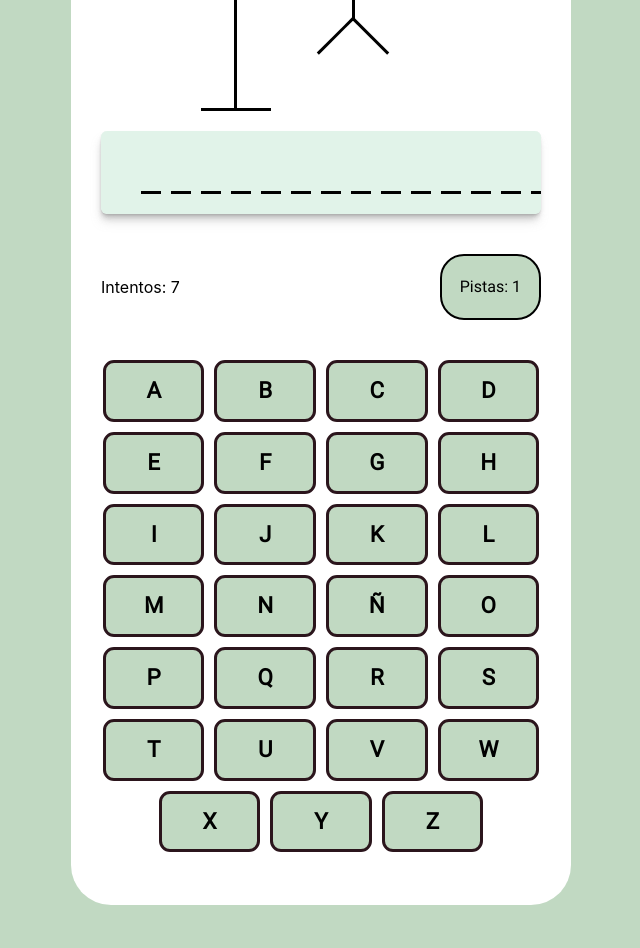
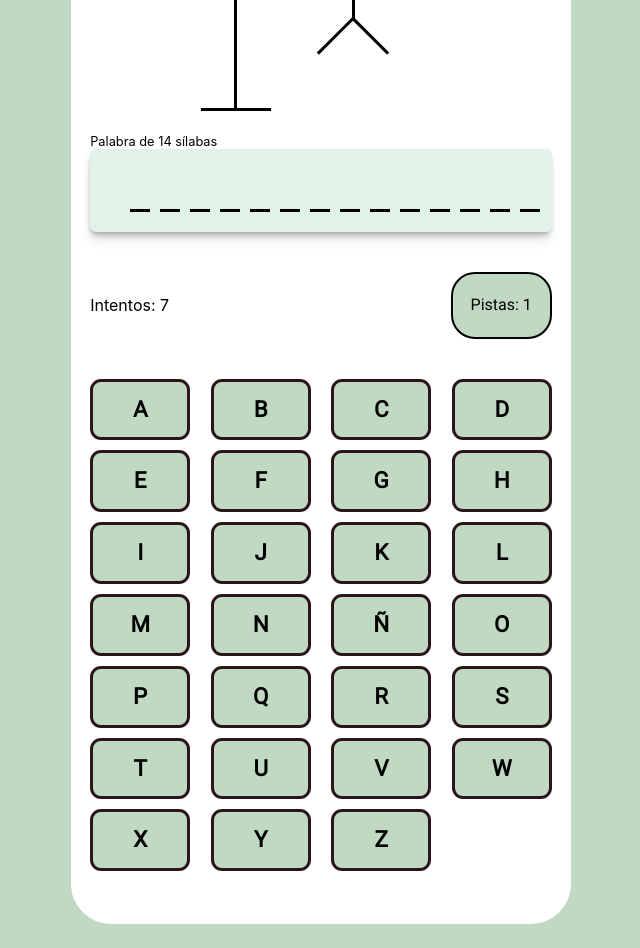
Before and after one commit to Renato6GS/hangame-app, a Next.js app: page /Game/1 in a window 1280 px wide. Shown: the part 380-1328 px from the top of the page, without its empty margins (319-959 px from the left). Built offline with nearby package versions, Linux system fonts and the light colour scheme; no server answers; what cohere-ai would draw is missing.

Commit message:
fix grid alphabet display

```diff
--- a/components/ButtonLetter/index.jsx
+++ b/components/ButtonLetter/index.jsx
@@ -71,7 +71,12 @@ export default function ButtonLetter({ letter, word }) {
   };
 
   return (
-    <button className={styles.letterContainer} onClick={handleClick} value={letter} disabled={deactivateButton}>
+    <button
+      type="button"
+      className={styles.letterContainer}
+      onClick={handleClick}
+      value={letter}
+      disabled={deactivateButton}>
       {letter}
     </button>
   );
--- a/components/ButtonLetter/styles.module.css
+++ b/components/ButtonLetter/styles.module.css
@@ -5,7 +5,7 @@
   display: flex;
   justify-content: center;
   align-items: center;
-  width: 22%;
+  width: 100px;
 
   font-size: 1.4rem;
   font-family: Roboto, sans-serif;
--- a/pages/Game/[id].jsx
+++ b/pages/Game/[id].jsx
@@ -55,6 +55,7 @@ export default function Game({ word = [], title = "a", id, numberOfClues = 0 })
         </section>
 
         {/* WORD HIDDEN */}
+        <small>Palabra de {word.length} sílabas</small>
         <section className={styles.wordContainer}>
           {wordState.map((w, i) => {
             return (
@@ -65,6 +66,7 @@ export default function Game({ word = [], title = "a", id, numberOfClues = 0 })
           })}
         </section>
 
+        {/* UTILS */}
         <div className={styles.containerUtils}>
           <span className={styles.titleTries}>Intentos: {tries + 1}</span>
           <ClueButton word={word} numberOfClues={numberOfClues} />
--- a/pages/Game/styles.module.css
+++ b/pages/Game/styles.module.css
@@ -111,7 +111,7 @@
 .wordContainer {
   margin: 0 auto;
   width: 100%;
-  max-width: 440px;
+  /* max-width: 440px; */
   overflow-x: scroll;
   padding: 1.25rem 2.5rem;
   display: grid;
@@ -184,10 +184,9 @@
 .containerLetters {
   width: 100%;
   padding: 2.5rem 0;
-  display: flex;
-  justify-content: center;
-  align-items: center;
-  flex-wrap: wrap;
+  display: grid;
+  grid-template-columns: repeat(auto-fill, 100px);
+  justify-content: space-between;
   gap: 10px;
 }
 
@@ -205,7 +204,7 @@
 
 .containerUtils {
   width: 100%;
-  max-width: 440px;
+  /* max-width: 440px; */
   margin: 2.5rem auto 0;
   display: flex;
   justify-content: space-between;
```
